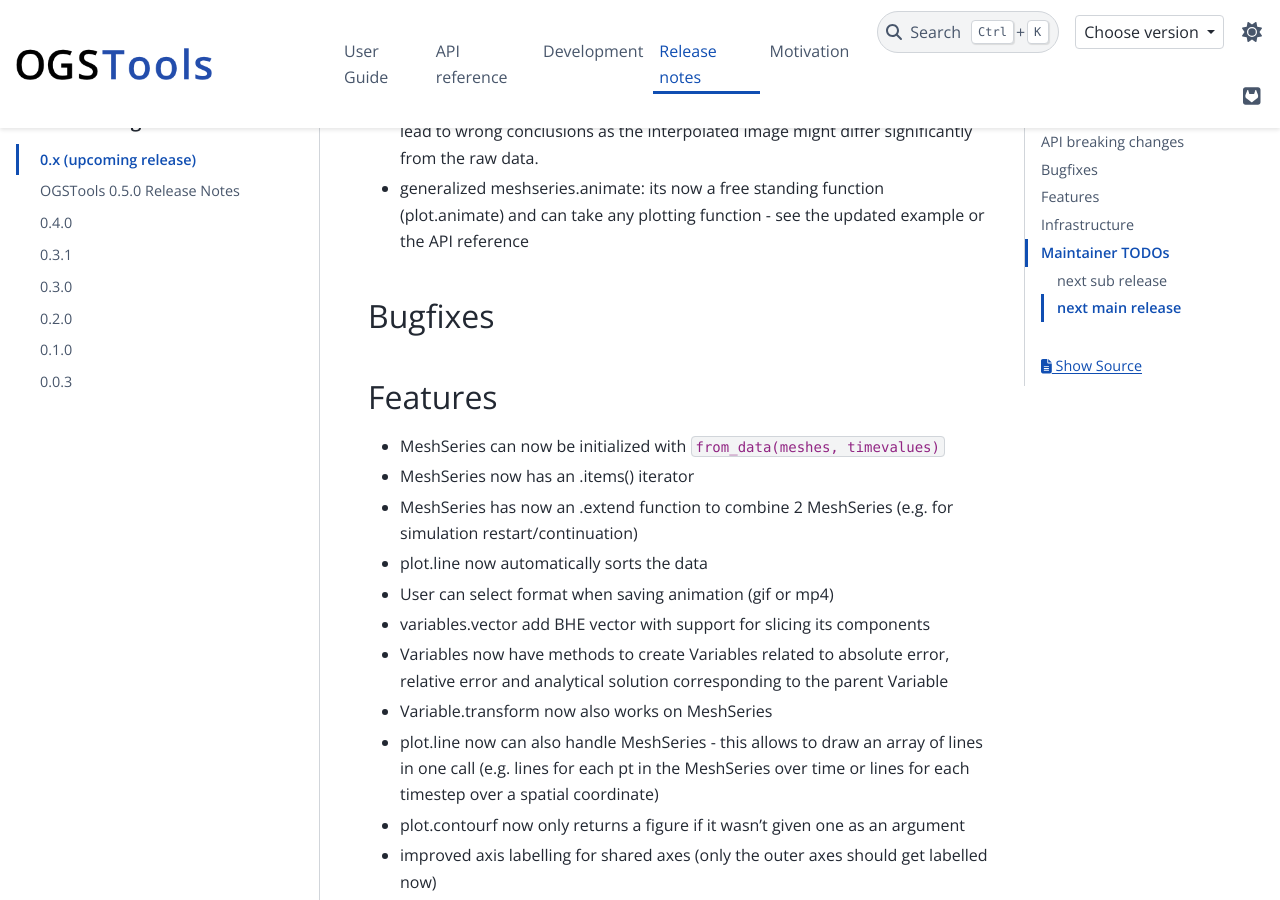
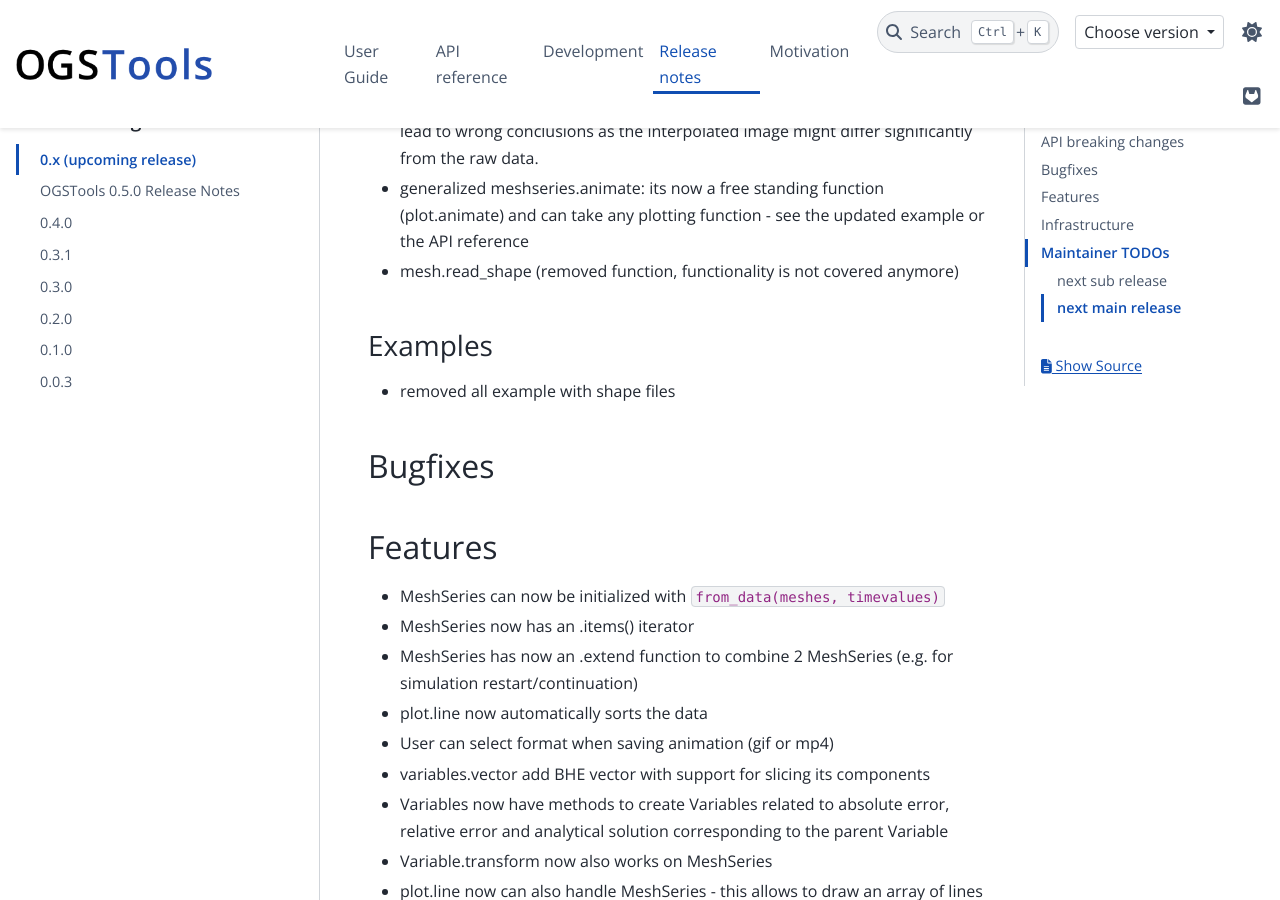
Before and after one commit to ufz/ogstools, a Sphinx documentation site: the page built from docs/releases/ogstools-0.x.md, in a window 1280 px wide and 900 px high, scrolled down 461 px. Built offline with Sphinx 7.4.7 and the PyData theme 0.15.4, drawn with Linux system fonts in a browser that asks for light colours; pages that are not in the unit, such as notebooks, are missing from menus; the version number could not be read and is left out; comment, search, counter and statistics services are not loaded; some of the changed text lies outside the part shown.

Commit message:
[Doc] Release notes - shape file - API breaking change

```diff
--- a/docs/releases/ogstools-0.x.md
+++ b/docs/releases/ogstools-0.x.md
@@ -16,6 +16,12 @@
 - generalized meshseries.animate: its now a free standing function
   (plot.animate) and can take any plotting function - see the updated example or
   the API reference
+
+- mesh.read_shape (removed function, functionality is not covered anymore)
+
+### Examples
+
+- removed all example with shape files
 
 ## Bugfixes
 
```
Also changed, not shown: docs/user-guide/meshlib.md (+0 -11 lines).
